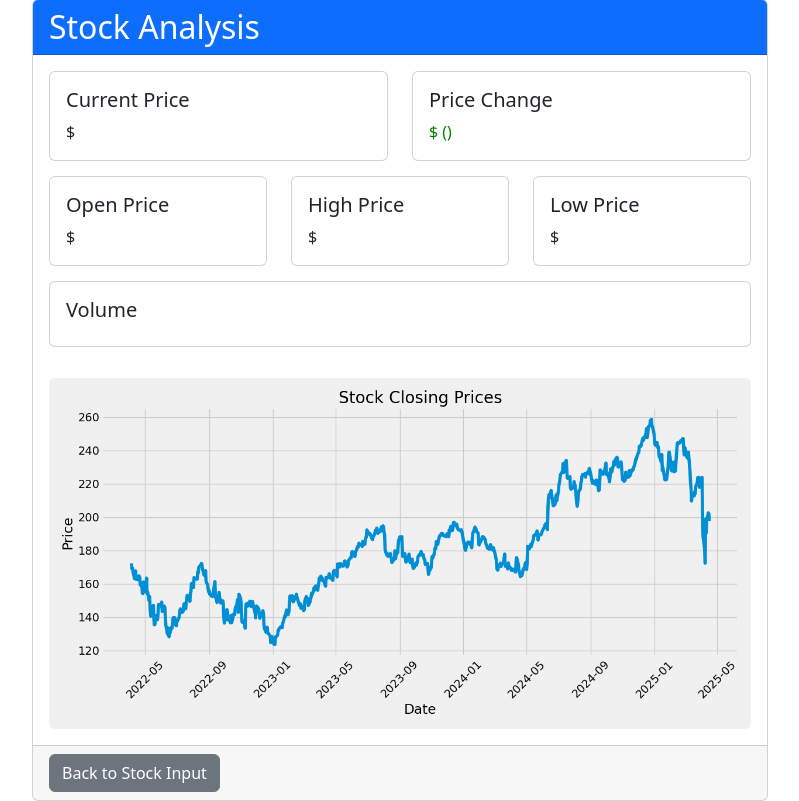
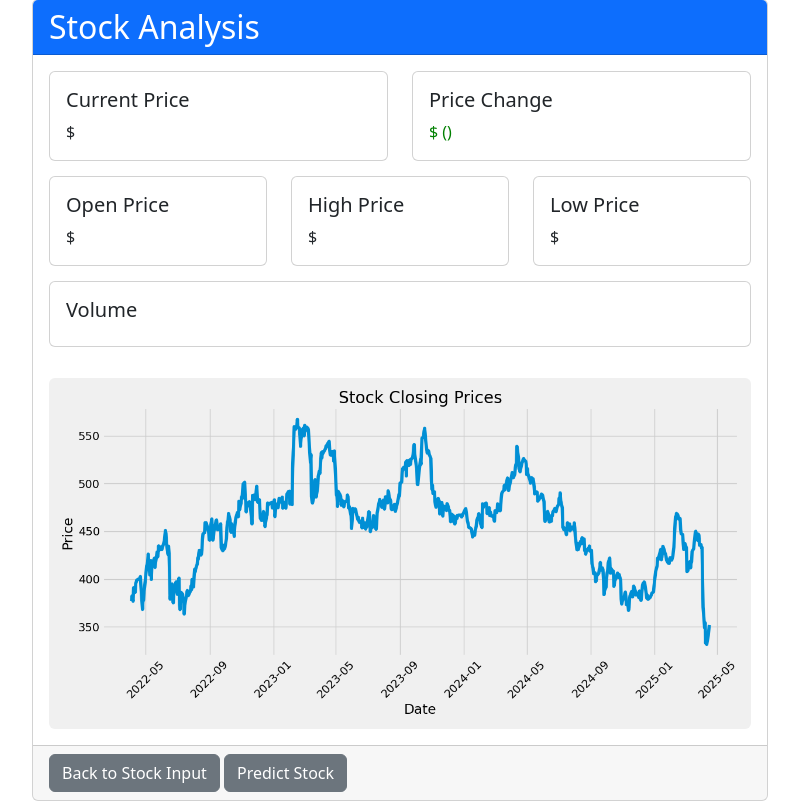
Before and after one commit to rtrinu/StockPredictor, a Flask app: template templates/stockDisplay.html in a window 1280 px wide. Shown: the part 49-850 px from the top of the page, without its empty margins (240-1039 px from the left). Run offline with Flask 3, Linux system fonts and the light colour scheme; the template is opened without the code that fills it, so the values that code supplies are empty; parts of the project's set-up code (start-up, migrations or seed data) failed here and were passed over.

Commit message:
created a predict stock button but is currently routed back to stock input

```diff
--- a/templates/stockDisplay.html
+++ b/templates/stockDisplay.html
@@ -101,6 +101,9 @@
                         <a href="{{ url_for('stock_input') }}" class="btn btn-secondary">
                             Back to Stock Input
                         </a>
+                        <a href="{{url_for('stock_input')}}" class="btn btn-secondary">
+                            Predict Stock
+                        </a>
                     </div>
                 </div>
             </div>
```
Also changed, not shown: app/static.png, static/static.png.
